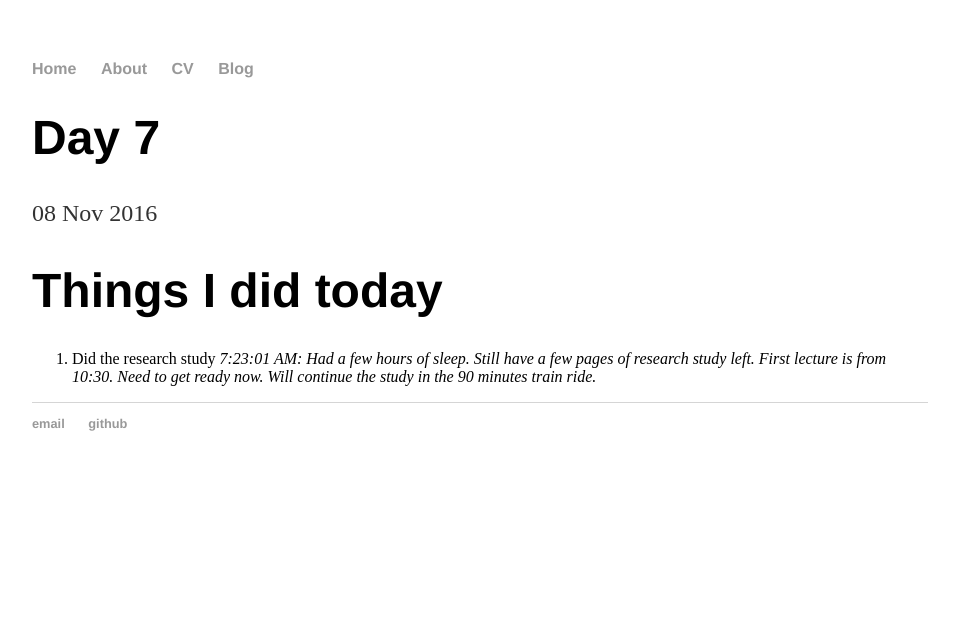
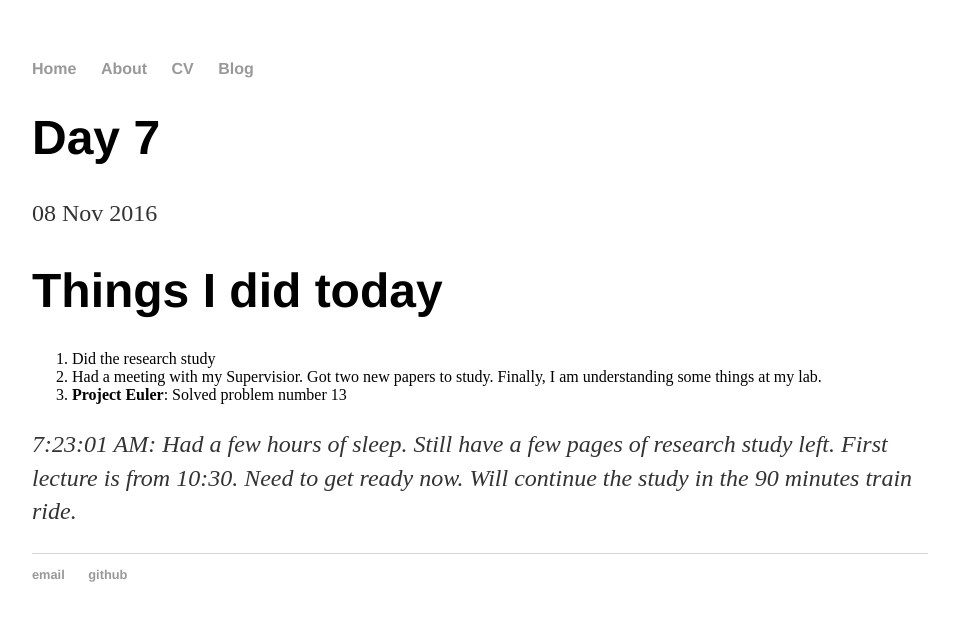
Before and after one commit to scitamehtam/scitamehtam.github.io, a Jekyll site: the page built from _posts/2016-11-09-Day-8.md, in a window 1280 px wide. Shown: the top 621 px of the page, without its empty margins (160-1119 px from the left). Built offline with Jekyll 4.4.1, drawn with Linux system fonts in a browser that asks for light colours.

Commit message:
Update 2016-11-09-Day-8.md

```diff
--- a/_posts/2016-11-09-Day-8.md
+++ b/_posts/2016-11-09-Day-8.md
@@ -5,4 +5,7 @@ date: 2016-11-08
 ---
 # Things I did today
 1. Did the research study
+2. Had a meeting with my Supervisior. Got two new papers to study. Finally, I am understanding some things at my lab.
+3. **Project Euler**: Solved problem number 13
+
 _7:23:01 AM: Had a few hours of sleep. Still have a few pages of research study left. First lecture is from 10:30. Need to get ready now. Will continue the study in the 90 minutes train ride._
```
